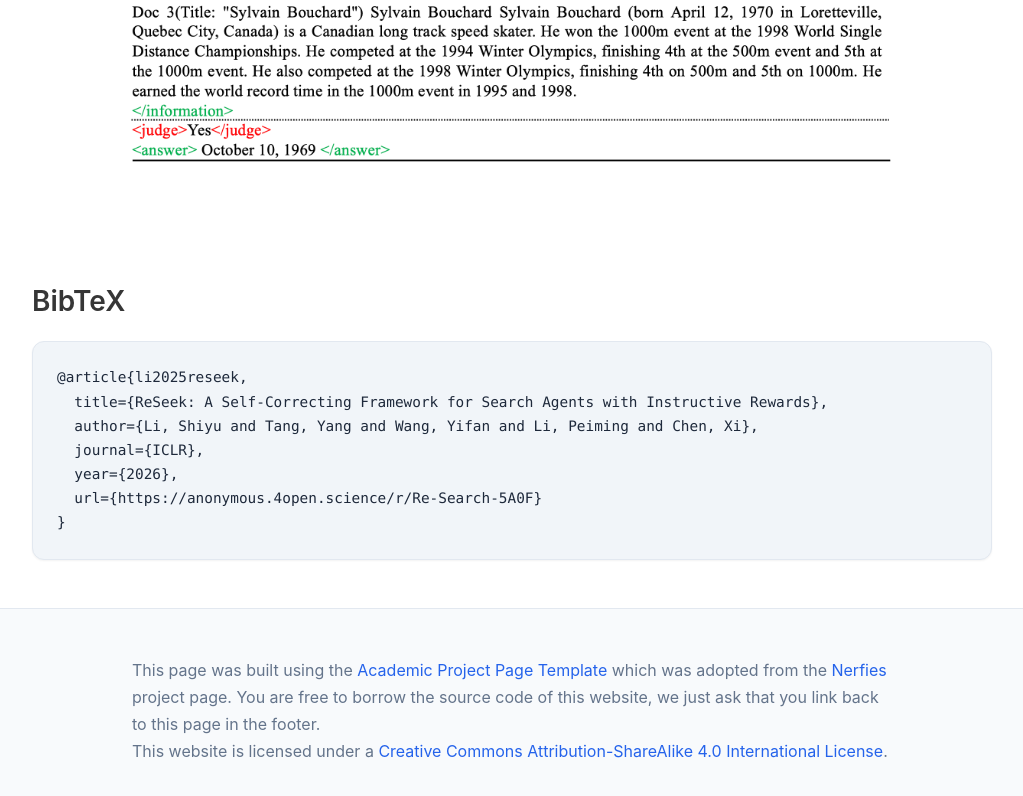
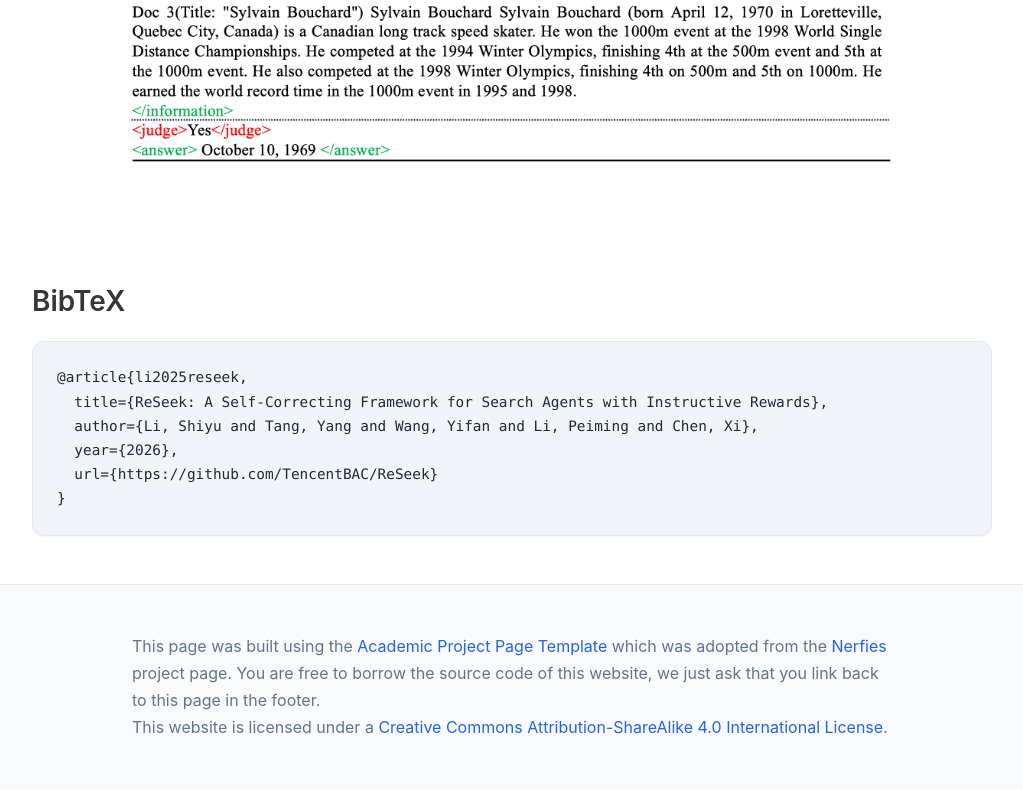
Before and after one commit to TencentBAC/ReSeek, a plain HTML site: page docs/index.html in a window 1280 px wide. Shown: the part 6633-7429 px from the top of the page, without its empty margins (128-1151 px from the left). Drawn offline with nearby package versions, Linux system fonts and the light colour scheme; a script that the page names is missing; some icons are missing; a web font is replaced by a local one.

Commit message:
Update index.html

```diff
--- a/docs/index.html
+++ b/docs/index.html
@@ -363,9 +363,8 @@
             <pre><code>@article{li2025reseek,
   title={ReSeek: A Self-Correcting Framework for Search Agents with Instructive Rewards},
   author={Li, Shiyu and Tang, Yang and Wang, Yifan and Li, Peiming and Chen, Xi},
-  journal={ICLR},
   year={2026},
-  url={https://anonymous.4open.science/r/Re-Search-5A0F}
+  url={https://github.com/TencentBAC/ReSeek}
 }</code></pre>
         </div>
     </section>
```
